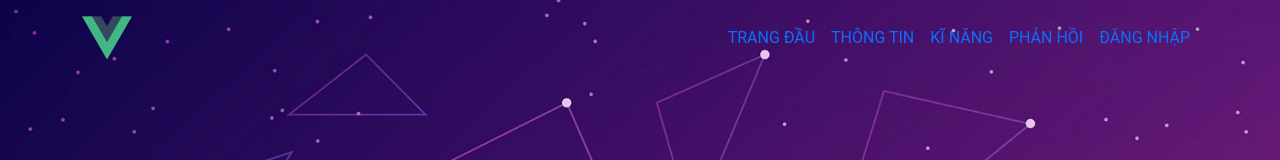
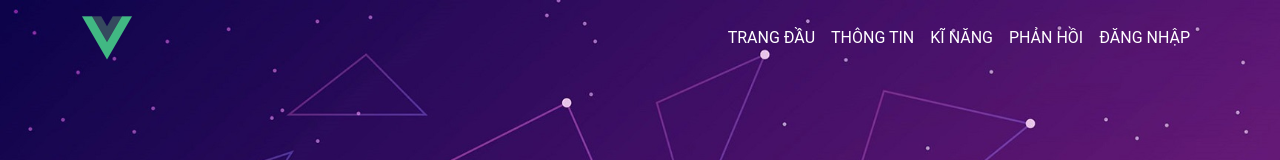
Before and after one commit to Hoanle396/info-font, a Vue app: page / in a window 1280 px wide. Shown: the top 160 px of the page. Built offline with nearby package versions, Linux system fonts and the light colour scheme; no server answers.

Commit message:
Update navbar.vue

```diff
--- a/src/components/layout/navbar.vue
+++ b/src/components/layout/navbar.vue
@@ -16,11 +16,11 @@
         </button>
             <div class="collapse navbar-collapse" id="navbarResponsive">
                 <ul class="navbar-nav text-uppercase ml-auto">
-                    <li class="nav-item"><a class="nav-link text-" href="#index">Trang Đầu</a></li>
-                    <li class="nav-item"><a class="nav-link" href="#infomation">Thông Tin</a></li>
-                    <li class="nav-item"><a class="nav-link" href="#skill">Kĩ Năng</a></li>
-                     <li class="nav-item"><a class="nav-link" href="#feedback">Phản Hồi</a></li>
-                    <li class="nav-item"><router-link class="nav-link" to="login">Đăng Nhập</router-link></li>
+                    <li class="nav-item"><a class="nav-link text-white" href="#index">Trang Đầu</a></li>
+                    <li class="nav-item"><a class="nav-link text-white" href="#infomation">Thông Tin</a></li>
+                    <li class="nav-item"><a class="nav-link text-white" href="#skill">Kĩ Năng</a></li>
+                     <li class="nav-item"><a class="nav-link text-white" href="#feedback">Phản Hồi</a></li>
+                    <li class="nav-item"><router-link class="nav-link text-white" to="login">Đăng Nhập</router-link></li>
                 </ul>
             </div>
         </div>
```
